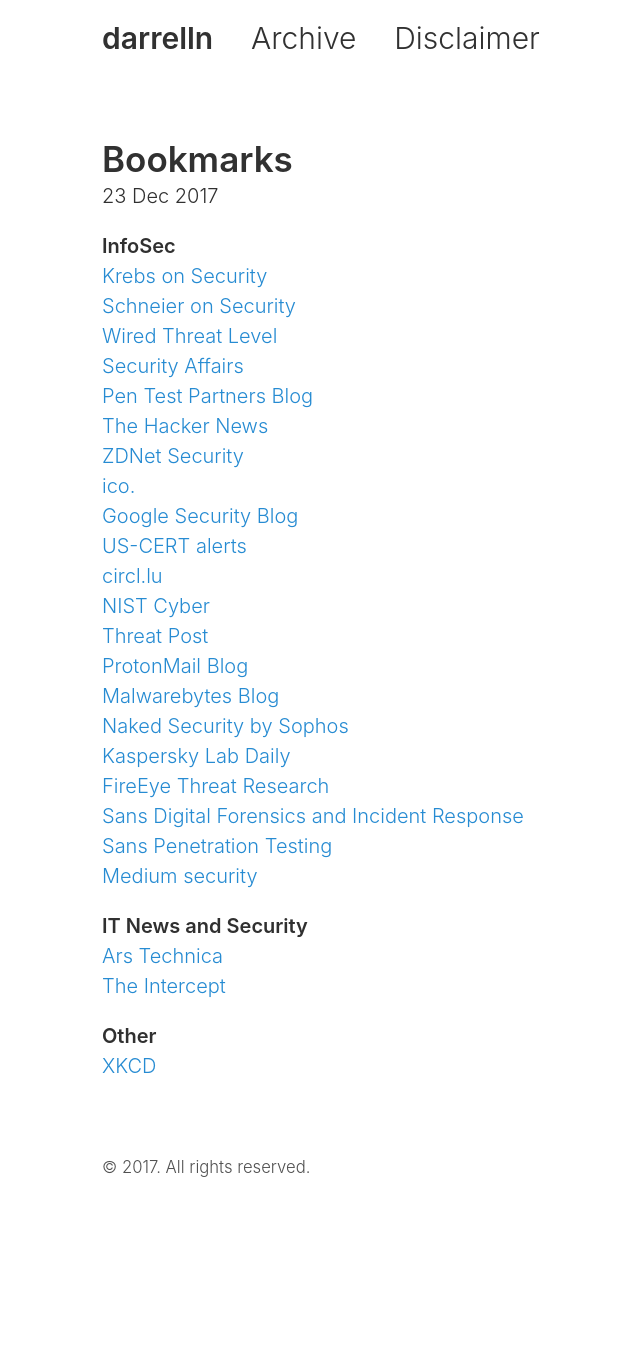
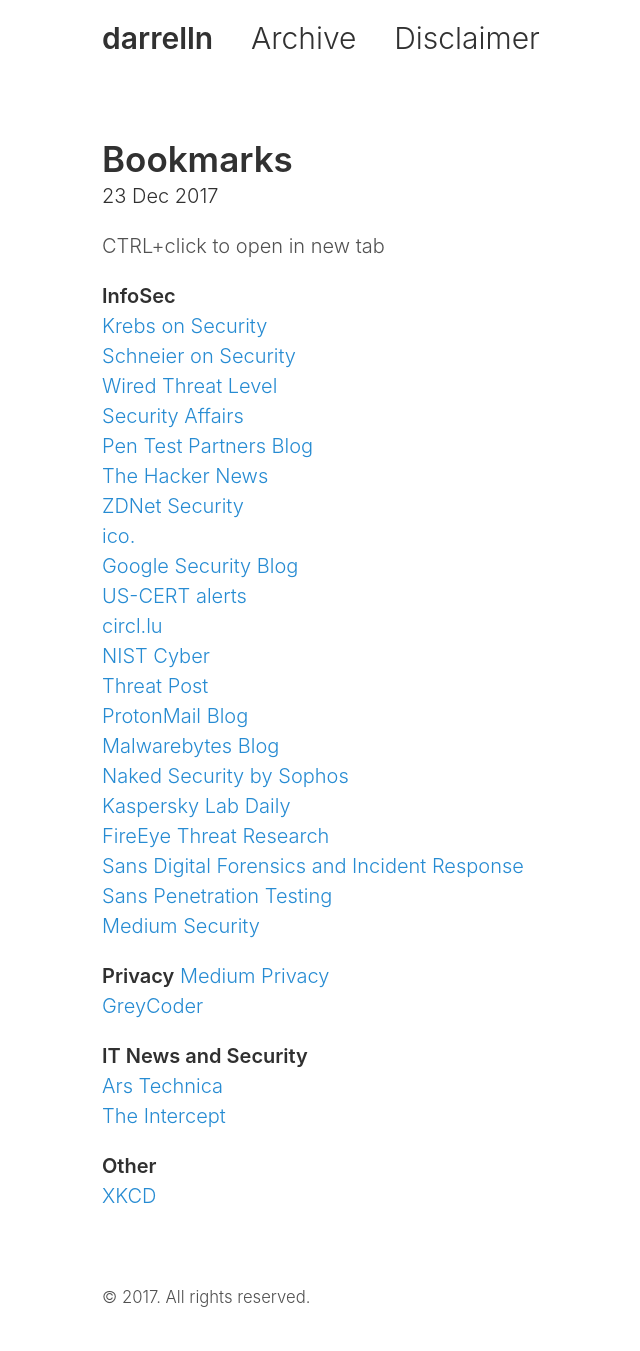
Before and after one commit to darrelln/darrelln.github.io, a Jekyll site: the page built from _posts/2017-12-23-bookmarks.md, in a window 1280 px wide. Shown: the whole page, without its empty margins (58-698 px from the left). Built offline with Jekyll 4.4.1, drawn with Linux system fonts in a browser that asks for light colours; before the commit the page ends 1221 px from its top, so only the background shows below that.

Commit message:
Post amend.

```diff
--- a/_posts/2017-12-23-bookmarks.md
+++ b/_posts/2017-12-23-bookmarks.md
@@ -4,6 +4,8 @@
 tags:       bookmarks cyber cyber-explained
 permalink:  bookmarks
 ---
+
+CTRL+click to open in new tab<br>
 
 **InfoSec**<br>
 [Krebs on Security](https://krebsonsecurity.com)<br>
@@ -16,7 +18,7 @@
 [ico.](https://ico.org.uk/about-the-ico/news-and-events/news-and-blogs/)<br>
 [Google Security Blog](https://security.googleblog.com)<br>
 [US-CERT alerts](https://www.us-cert.gov/ncas/alerts)<br>
-[circl.lu](https://www.circl/lu/news/)<br>
+[circl.lu](https://www.circl.lu/news/)<br>
 [NIST Cyber](https://www.nist.gov/topics/cybersecurity)<br>
 [Threat Post](https://threatpost.com)<br>
 [ProtonMail Blog](https://protonmail.com/blog/)<br>
@@ -24,9 +26,13 @@
 [Naked Security by Sophos](https://nakedsecurity.sophos.com)<br>
 [Kaspersky Lab Daily](https://www.kaspersky.co.uk/blog/)<br>
 [FireEye Threat Research](https://fireeye.com/blog/threat-research.html)<br>
-[Sans Digital Forensics and Incident Response](https://digital-forensic.sans.org/blog)<br>
+[Sans Digital Forensics and Incident Response](https://digital-forensics.sans.org/blog)<br>
 [Sans Penetration Testing](https://pen-testing.sans.org/blog)<br>
-[Medium security](https://medium.com/search?q=security)<br>
+[Medium Security](https://medium.com/search?q=security)<br>
+
+**Privacy**
+[Medium Privacy](https://medium.com/search?q=privacy)<br>
+[GreyCoder](https://greycoder.com)
 
 **IT News and Security**<br>
 [Ars Technica](https://arstechnica.com/information-technology/)<br>
```
